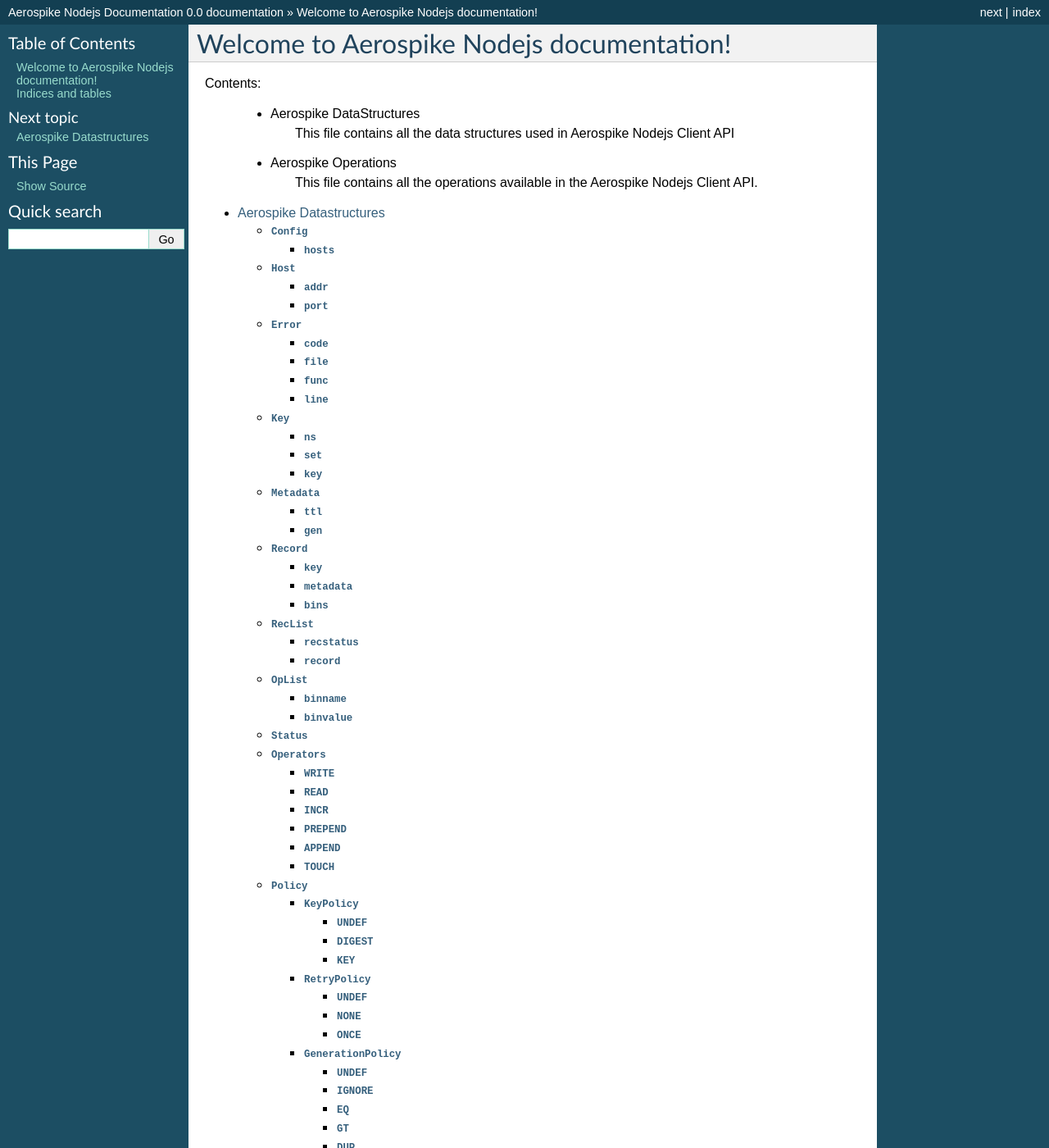
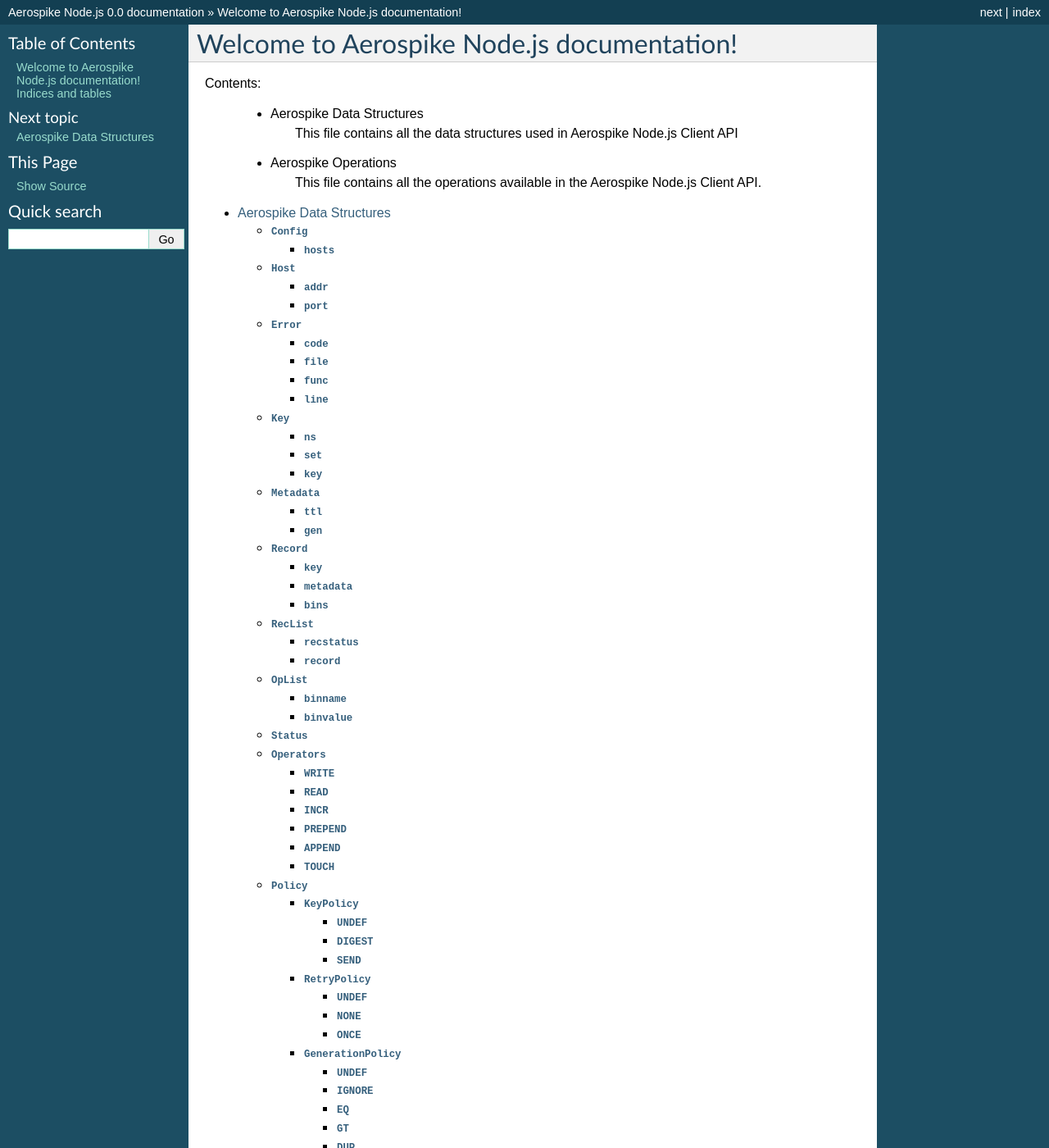
Before and after one commit to aerospike/aerospike-client-nodejs, a Sphinx documentation site: the page built from doc/index.rst, in a window 1280 px wide and 1400 px high. Shown: the whole window at 82% size. Built offline with Sphinx 7.4.7, drawn with Linux system fonts in a browser that asks for light colours; pages that are not in the unit, such as notebooks, are missing from menus; some of the changed text lies outside the part shown.

Commit message:
Modifications to documentation as per suggestions from https://aerospike.atlassian.net/wiki/pages/viewpage.action?spaceKey=~weiling&title=Aerospike%2BNode.js%2BClient

```diff
--- a/doc/conf.py
+++ b/doc/conf.py
@@ -1,6 +1,6 @@
 # -*- coding: utf-8 -*-
 #
-# Aerospike Nodejs Documentation documentation build configuration file, created by
+# Aerospike Node.js Documentation build configuration file, created by
 # sphinx-quickstart on Fri Nov 15 16:45:46 2013.
 #
 # This file is execfile()d with the current directory set to its
@@ -43,7 +43,7 @@
 master_doc = 'index'
 
 # General information about the project.
-project = u'Aerospike Nodejs Documentation'
+project = u'Aerospike Node.js '
 copyright = u'2013, Gayathri'
 
 # The version info for the project you're documenting, acts as replacement for
@@ -176,7 +176,7 @@
 #html_file_suffix = None
 
 # Output file base name for HTML help builder.
-htmlhelp_basename = 'AerospikeNodejsDocumentationdoc'
+htmlhelp_basename = 'AerospikeNode.js'
 
 
 # -- Options for LaTeX output ---------------------------------------------
@@ -196,7 +196,7 @@
 # (source start file, target name, title,
 #  author, documentclass [howto, manual, or own class]).
 latex_documents = [
-  ('index', 'AerospikeNodejsDocumentation.tex', u'Aerospike Nodejs Documentation Documentation',
+  ('index', 'AerospikeNode.js.tex', u'Aerospike Node.js Documentation',
    u'Gayathri', 'manual'),
 ]
 
@@ -226,7 +226,7 @@
 # One entry per manual page. List of tuples
 # (source start file, name, description, authors, manual section).
 man_pages = [
-    ('index', 'aerospikenodejsdocumentation', u'Aerospike Nodejs Documentation Documentation',
+    ('index', 'aerospikenodejsdocumentation', u'Aerospike Node.js Documentation',
      [u'Gayathri'], 1)
 ]
 
@@ -240,8 +240,8 @@
 # (source start file, target name, title, author,
 #  dir menu entry, description, category)
 texinfo_documents = [
-  ('index', 'AerospikeNodejsDocumentation', u'Aerospike Nodejs Documentation Documentation',
-   u'Gayathri', 'AerospikeNodejsDocumentation', 'One line description of project.',
+  ('index', 'AerospikeNode.js', u'Aerospike Node.js Documentation',
+   u'Gayathri', 'AerospikeNode.js', 'One line description of project.',
    'Miscellaneous'),
 ]
 
--- a/doc/index.rst
+++ b/doc/index.rst
@@ -1,25 +1,25 @@
-.. Aerospike Nodejs Documentation documentation master file, created by
+.. Aerospike Node.js Documentation documentation master file, created by
    sphinx-quickstart on Fri Nov 15 16:45:46 2013.
    You can adapt this file completely to your liking, but it should at least
    contain the root `toctree` directive.
 
-Welcome to Aerospike Nodejs documentation!
+Welcome to Aerospike Node.js documentation!
 ==========================================================
 
 Contents:
 
-    * Aerospike DataStructures
-        This file contains all the data structures used in Aerospike Nodejs Client API
+    * Aerospike Data Structures
+        This file contains all the data structures used in Aerospike Node.js Client API
     * Aerospike Operations
-        This file contains all the operations available in the Aerospike Nodejs Client API.
+        This file contains all the operations available in the Aerospike Node.js Client API.
 
 .. toctree::
 
     objects.rst
-        This file contains all the data structures used in Aerospike Nodejs Client API
+        This file contains all the data structures used in Aerospike Node.js Client API
 
     operations.rst
-        This file contains all the operations available in the Aerospike Nodejs Client API.
+        This file contains all the operations available in the Aerospike Node.js Client API.
 
 Indices and tables
 ==================
--- a/doc/objects.rst
+++ b/doc/objects.rst
@@ -1,7 +1,7 @@
 .. _objects:
 
 *****************************
-Aerospike Datastructures
+Aerospike Data Structures
 *****************************
 .. js:data:: Config
 
@@ -265,9 +265,9 @@
                 This is the recommended mode of operation.
                 This calculates the digest and send the digest to the server. The digest is only calculated on the client, and not on the server.
 
-            .. attribute:: KEY
+            .. attribute:: SEND
 
-                Send the key, but do not store it.
+                Send the key.
                 This policy is ideal if you want to reduce the number of bytes sent over the network.
                 This will only work if the combination the set and key value are less than 20 bytes, which is the size of the digest.
                 This will also cause the digest to be computer once on the client and once on the server.
```
Also changed, not shown: 1 other file.
